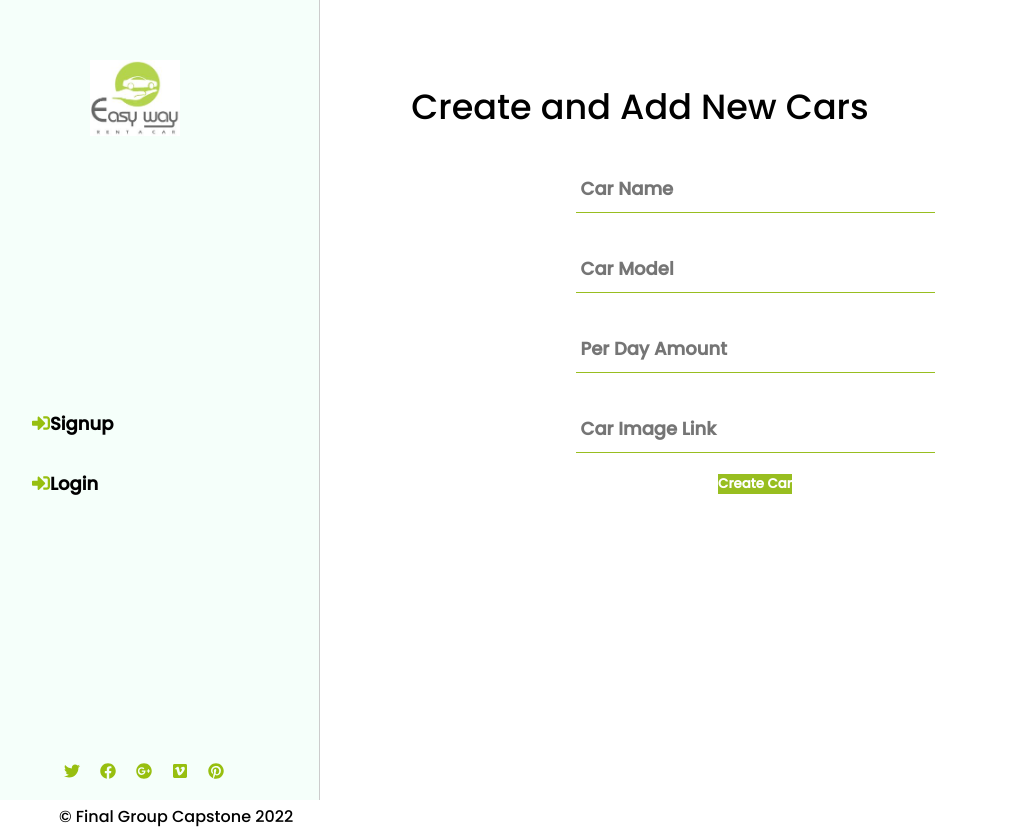
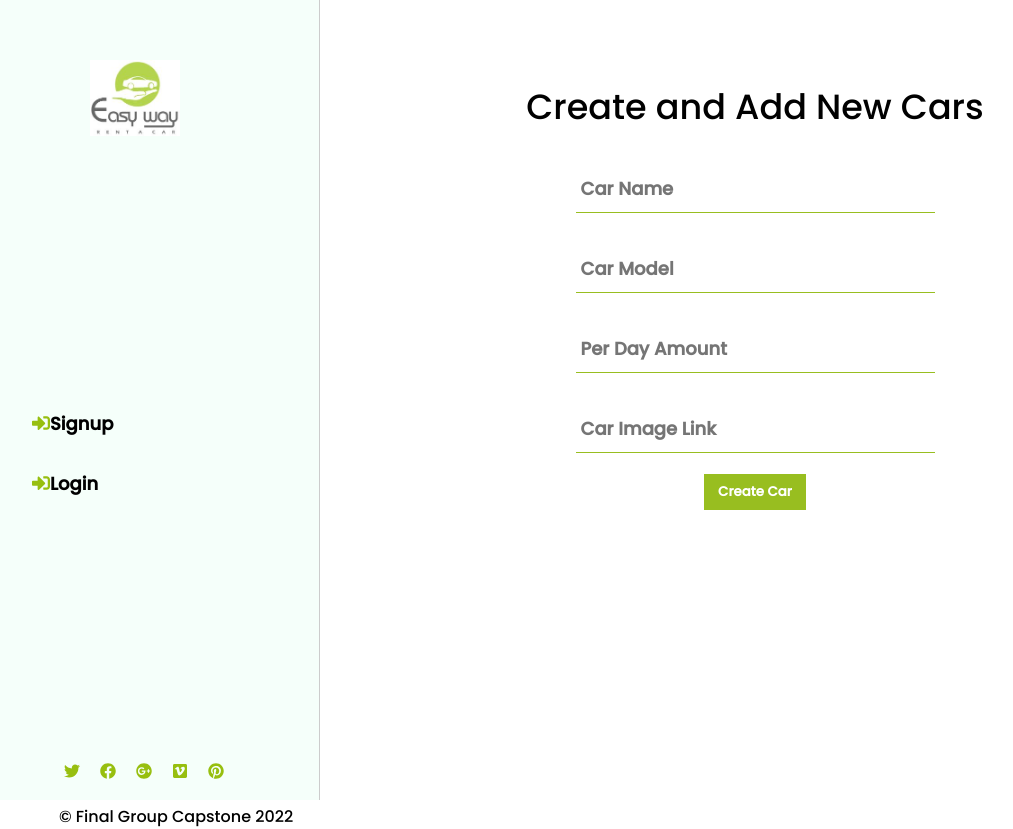
Before and after one commit to jerryowusu/final-capstone-frontend, a React (Create React App) app: page /add_car in a window 1280 px wide. Shown: the whole page, without its empty margins (0-1013 px from the left). Built offline with nearby package versions, Linux system fonts and the light colour scheme.

Commit message:
Changed the  section header setting

```diff
--- a/src/components/AddCar.js
+++ b/src/components/AddCar.js
@@ -10,7 +10,6 @@ const AddCar = () => {
 
   return (
     <>
-      <h1 className="text-center">Create and Add New Cars </h1>
       {
             cars.status === 201 ? (
               <Response show={show} setShow={setShow} />
--- a/src/components/CarForm.js
+++ b/src/components/CarForm.js
@@ -28,6 +28,7 @@ const CarForm = () => {
 
   return (
     <section>
+      <h1 className="text-center">Create and Add New Cars </h1>
       <form onSubmit={handleSubmit} className="add-car-form">
         <input
           className="add-car-input-field input-field"
@@ -69,7 +70,7 @@ const CarForm = () => {
           required
         />
         <button
-          className="add-car-btn"
+          className="add-car-btn add-btn-car"
           type="submit"
         >
           Create Car
```
